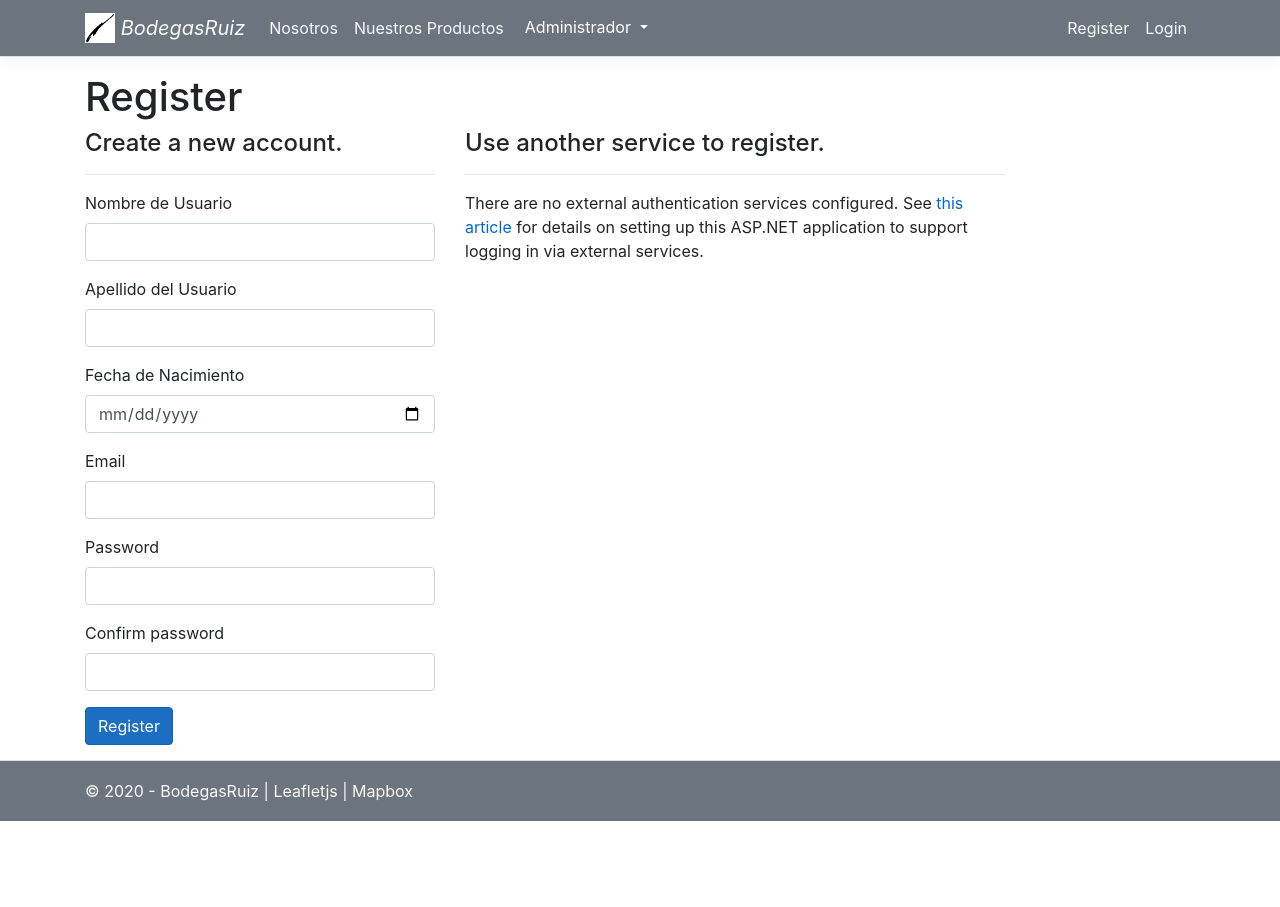
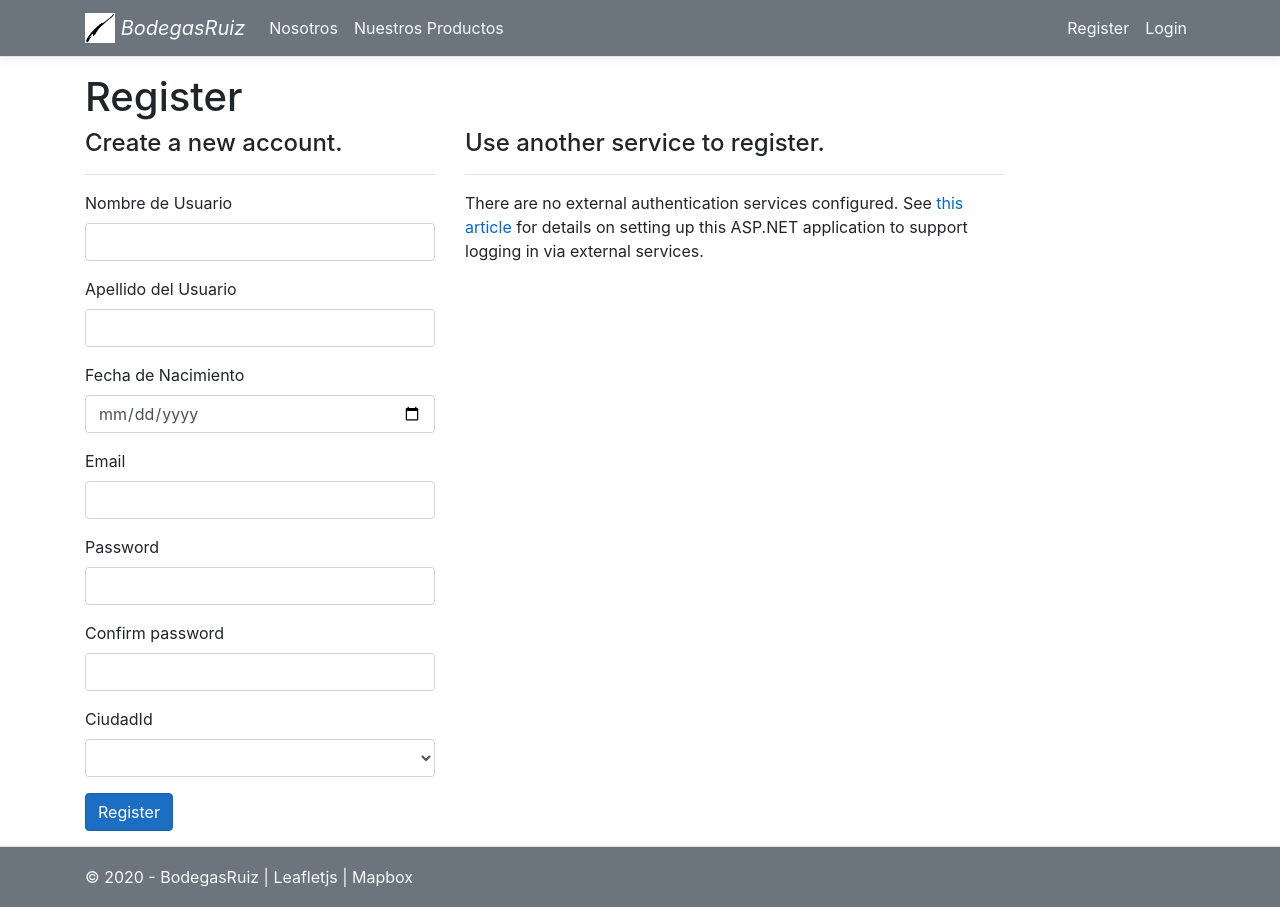
Before and after one commit to adriani94bil/BodegasRuizApp, an ASP.NET Core app: page /Identity/Account/Register in a window 1280 px wide. Before the commit the page ends 821 px from the top, so only its background shows below. Run offline with ASP.NET Core 8, Linux system fonts and the light colour scheme; lists and menus that the app fills with data are empty; some libraries are stand-ins or nearby versions.

Commit message:
Mejoras en login y register

```diff
--- a/BodegasRuizApp/Areas/Identity/Pages/Account/Register.cshtml
+++ b/BodegasRuizApp/Areas/Identity/Pages/Account/Register.cshtml
@@ -42,6 +42,11 @@
                 <input asp-for="Input.ConfirmPassword" class="form-control" />
                 <span asp-validation-for="Input.ConfirmPassword" class="text-danger"></span>
             </div>
+            <div class="form-group">
+                <label asp-for="Input.CiudadId"></label>
+                <select asp-for="Input.CiudadId" class="form-control" asp-items="ViewBag.CiudadId"></select>
+                <span asp-validation-for="Input.CiudadId" class="text-danger"></span>
+            </div>
             <button type="submit" class="btn btn-primary">Register</button>
         </form>
     </div>
--- a/BodegasRuizApp/Areas/Identity/Pages/Account/Register.cshtml.cs
+++ b/BodegasRuizApp/Areas/Identity/Pages/Account/Register.cshtml.cs
@@ -15,6 +15,8 @@ using Microsoft.AspNetCore.Mvc.RazorPages;
 using Microsoft.AspNetCore.WebUtilities;
 using Microsoft.Extensions.Logging;
 using BodegasRuizApp.Data;
+using Microsoft.AspNetCore.Mvc.Rendering;
+using BodegasRuizApp.Services;
 
 namespace BodegasRuizApp.Areas.Identity.Pages.Account
 {
@@ -26,19 +28,21 @@ namespace BodegasRuizApp.Areas.Identity.Pages.Account
         private readonly ILogger<RegisterModel> _logger;
         private readonly IEmailSender _emailSender;
         private readonly ApplicationDbContext _context;
-
+        private readonly Servicio _servicio;
         public RegisterModel(
             UserManager<Usuario> userManager,
             SignInManager<Usuario> signInManager,
             ILogger<RegisterModel> logger,
             IEmailSender emailSender,
-             ApplicationDbContext context)
+             ApplicationDbContext context,
+             Servicio servicio)
         {
             _userManager = userManager;
             _signInManager = signInManager;
             _logger = logger;
             _emailSender = emailSender;
             _context = context;
+            _servicio = servicio;
         }
 
         [BindProperty]
@@ -80,10 +84,12 @@ namespace BodegasRuizApp.Areas.Identity.Pages.Account
             [Compare("Password", ErrorMessage = "The password and confirmation password do not match.")]
             public string ConfirmPassword { get; set; }
 
+            public Guid CiudadId { get; set; }
         }
 
         public async Task OnGetAsync(string returnUrl = null)
         {
+            ViewData["CiudadId"] = new SelectList(_context.Ciudad, "CiudadId", "Nombre");
             ReturnUrl = returnUrl;
             ExternalLogins = (await _signInManager.GetExternalAuthenticationSchemesAsync()).ToList();
         }
@@ -92,23 +98,28 @@ namespace BodegasRuizApp.Areas.Identity.Pages.Account
         {
             returnUrl = returnUrl ?? Url.Content("~/");
             ExternalLogins = (await _signInManager.GetExternalAuthenticationSchemesAsync()).ToList();
+            if (_servicio.IsUnderage(Input.FechaNacimiento)==false)
+            {
+                return RedirectToAction("Privacy", "Home");
+            }
+            else
+            {
                 if (ModelState.IsValid)
                 {
-                var user = new Usuario {
-                    Nombre=Input.Nombre,
-                    Apellido=Input.Apellido,
-                    FechaNacimiento=Input.FechaNacimiento,
+                    var user = new Usuario
+                    {
+                        Nombre = Input.Nombre,
+                        Apellido = Input.Apellido,
+                        FechaNacimiento = Input.FechaNacimiento,
                         UserName = Input.Email,
-                    Email = Input.Email
+                        Email = Input.Email,
+                        CiudadId = Input.CiudadId
                     };
                         var result = await _userManager.CreateAsync(user, Input.Password);
                         if (result.Succeeded)
                         {
                             //Todos los usuarios que se registren seran user por defecto, el admin se cambia a mano en la BD
                             await _userManager.AddToRoleAsync(user, "user");
-                    ///
-                    //
-                    //
                             _logger.LogInformation("User created a new account with password.");
 
                             var code = await _userManager.GenerateEmailConfirmationTokenAsync(user);
@@ -143,3 +154,4 @@ namespace BodegasRuizApp.Areas.Identity.Pages.Account
             }
         }
     }
+}
--- a/BodegasRuizApp/Controllers/CiudadesController.cs
+++ b/BodegasRuizApp/Controllers/CiudadesController.cs
@@ -12,7 +12,7 @@ using Microsoft.AspNetCore.Authorization;
 namespace BodegasRuizApp.Controllers
 {
     //Solo el administrador puede generar ciudades
-    //[Authorize(Roles = "admin")]
+    [Authorize(Roles = "admin")]
     public class CiudadesController : Controller
     {
         private readonly ApplicationDbContext _context;
--- a/BodegasRuizApp/Controllers/ProductoUbicacionesController.cs
+++ b/BodegasRuizApp/Controllers/ProductoUbicacionesController.cs
@@ -7,9 +7,11 @@ using Microsoft.AspNetCore.Mvc.Rendering;
 using Microsoft.EntityFrameworkCore;
 using BodegasRuizApp.Data;
 using BodegasRuizApp.Models;
+using Microsoft.AspNetCore.Authorization;
 
 namespace BodegasRuizApp.Controllers
 {
+    [Authorize(Roles = "admin")]
     public class ProductoUbicacionesController : Controller
     {
         private readonly ApplicationDbContext _context;
--- a/BodegasRuizApp/Controllers/ProductosController.cs
+++ b/BodegasRuizApp/Controllers/ProductosController.cs
@@ -22,7 +22,7 @@ namespace BodegasRuizApp.Controllers
         // GET: Productos
         public async Task<IActionResult> Index()
         {
-            return View(await _context.Producto.ToListAsync());
+            return View(await _context.Producto.Include(x=>x.Favoritos).Include(p=>p.Precios).ToListAsync());
         }
 
         // GET: Productos/Details/5
--- a/BodegasRuizApp/Controllers/ProvinciasController.cs
+++ b/BodegasRuizApp/Controllers/ProvinciasController.cs
@@ -7,9 +7,11 @@ using Microsoft.AspNetCore.Mvc.Rendering;
 using Microsoft.EntityFrameworkCore;
 using BodegasRuizApp.Data;
 using BodegasRuizApp.Models;
+using Microsoft.AspNetCore.Authorization;
 
 namespace BodegasRuizApp.Controllers
 {
+    [Authorize(Roles = "admin")]
     public class ProvinciasController : Controller
     {
         private readonly ApplicationDbContext _context;
--- a/BodegasRuizApp/Controllers/UbicacionesController.cs
+++ b/BodegasRuizApp/Controllers/UbicacionesController.cs
@@ -7,9 +7,11 @@ using Microsoft.AspNetCore.Mvc.Rendering;
 using Microsoft.EntityFrameworkCore;
 using BodegasRuizApp.Data;
 using BodegasRuizApp.Models;
+using Microsoft.AspNetCore.Authorization;
 
 namespace BodegasRuizApp.Controllers
 {
+    [Authorize(Roles = "admin")]
     public class UbicacionesController : Controller
     {
         private readonly ApplicationDbContext _context;
--- a/BodegasRuizApp/Startup.cs
+++ b/BodegasRuizApp/Startup.cs
@@ -13,6 +13,7 @@ using Microsoft.Extensions.Configuration;
 using Microsoft.Extensions.DependencyInjection;
 using Microsoft.Extensions.Hosting;
 using BodegasRuizApp.Models;
+using BodegasRuizApp.Services;
 
 namespace BodegasRuizApp
 {
@@ -43,6 +44,7 @@ namespace BodegasRuizApp
                 .AddRoles<IdentityRole>()
                 .AddEntityFrameworkStores<ApplicationDbContext>();
             services.AddControllersWithViews();
+            services.AddSingleton<Servicio>();
             services.AddRazorPages();
         }
 
--- a/BodegasRuizApp/Views/Shared/_Layout.cshtml
+++ b/BodegasRuizApp/Views/Shared/_Layout.cshtml
@@ -1,3 +1,6 @@
+@using Microsoft.AspNetCore.Identity
+@inject SignInManager<Usuario> SignInManager
+@inject UserManager<Usuario> UserManager
 <!DOCTYPE html>
 <html lang="en">
 <head>
@@ -30,6 +33,9 @@
                         <li class="nav-item">
                             <a class="nav-link text-light" asp-area="" asp-controller="Productos" asp-action="Index">Nuestros Productos</a>
                         </li>
+                        @if (User.IsInRole("admin"))
+                        {
+
                             <li class="nav-item">
                                 <div class="dropdown">
                                     <button class="btn btn-secondary dropdown-toggle" type="button" id="dropdownMenu2" data-toggle="dropdown" aria-haspopup="true" aria-expanded="false">
@@ -43,6 +49,11 @@
                                     </div>
                                 </div>
                             </li>
+                        }
+                        else
+                        {
+
+                        }
                     </ul>
                 </div>
             </div>
--- a/BodegasRuizApp/Views/Shared/_LoginPartial.cshtml
+++ b/BodegasRuizApp/Views/Shared/_LoginPartial.cshtml
@@ -10,7 +10,7 @@
     </li>
     <li class="nav-item">
         <form  class="form-inline" asp-area="Identity" asp-page="/Account/Logout" asp-route-returnUrl="@Url.Action("Index", "Home", new { area = "" })">
-            <button  type="submit" class="nav-link btn btn-link text-dark">Logout</button>
+            <button  type="submit" class="nav-link btn btn-link text-light">Logout</button>
         </form>
     </li>
 }
```
Also changed, not shown: BodegasRuizApp/Services/Servicio.cs (added, +35 -0 lines), BodegasRuizApp/BodegasRuizApp.csproj. Lines whose indentation alone changed are shown as unchanged.
